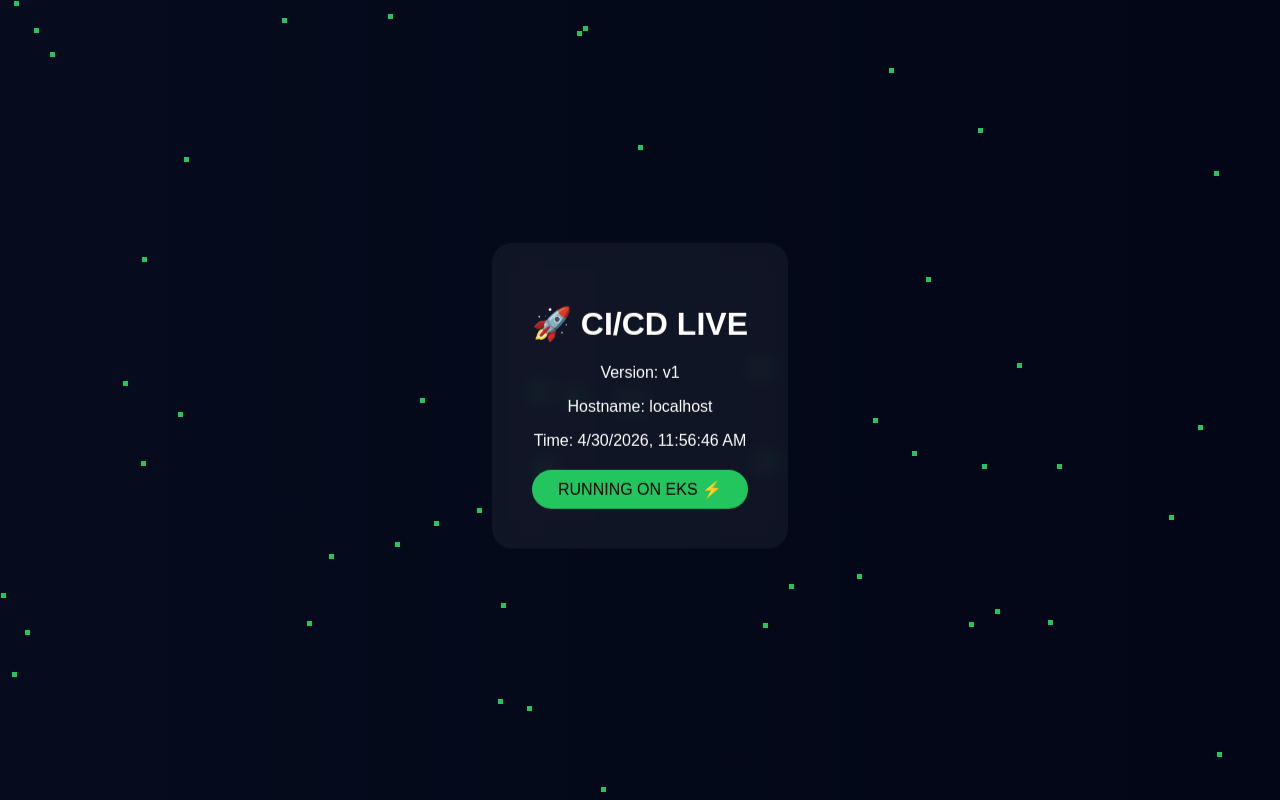
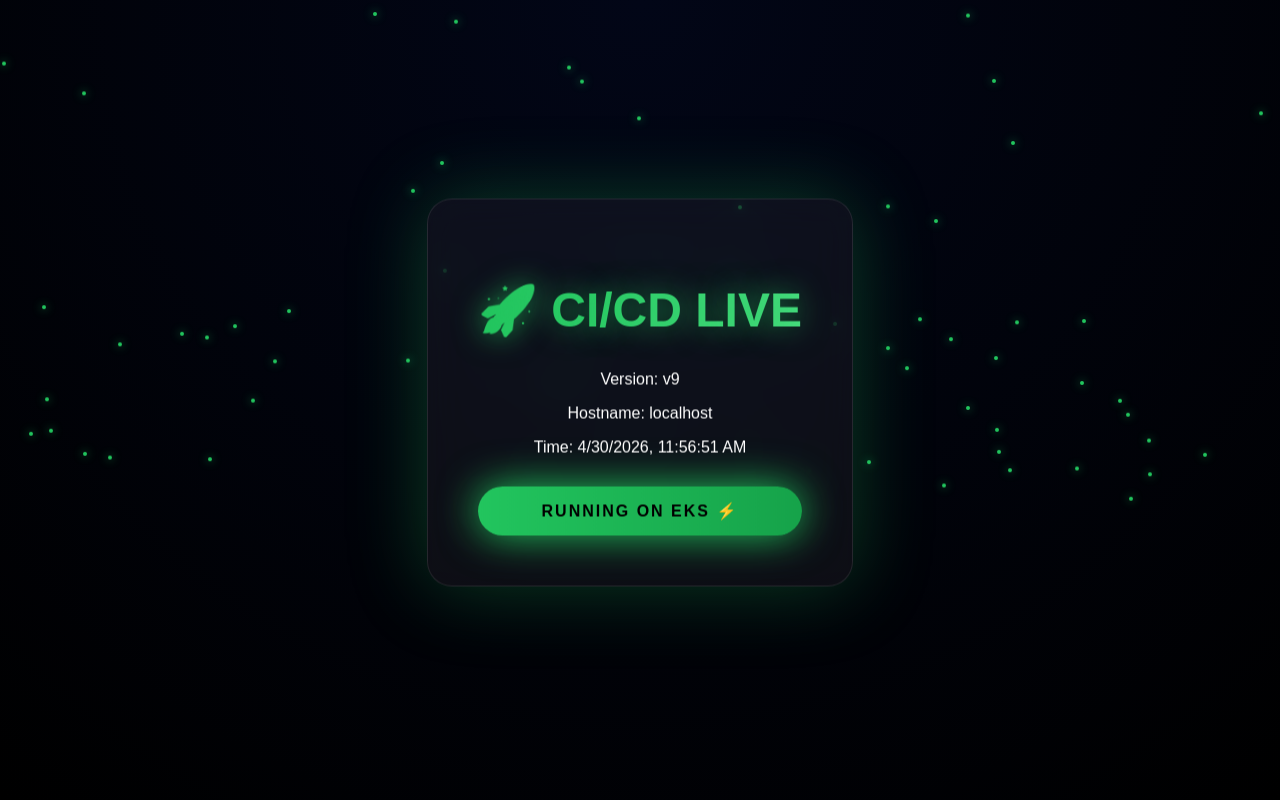
Before and after one commit to mintukumarpatna/my-node-app, a website: page public/index.html in a window 1280 px wide. Drawn offline with Linux system fonts and the light colour scheme.

Commit message:
new appjs.code

```diff
--- a/public/script.js
+++ b/public/script.js
@@ -1,17 +1,20 @@
-document.getElementById("version").innerText = "Version: v1";
+// Dynamic values
+document.getElementById("version").innerText = "Version: v" + Math.floor(Math.random()*10);
 document.getElementById("hostname").innerText = "Hostname: " + window.location.hostname;
 document.getElementById("time").innerText = "Time: " + new Date().toLocaleString();
 
-// particles
+// PARTICLES (cool floating neon effect)
 const container = document.querySelector('.particles');
 
-for (let i = 0; i < 50; i++) {
+for (let i = 0; i < 80; i++) {
   const dot = document.createElement('span');
-  dot.style.position = 'absolute';
-  dot.style.width = '5px';
-  dot.style.height = '5px';
-  dot.style.background = '#22c55e';
   dot.style.left = Math.random() * 100 + '%';
-  dot.style.top = Math.random() * 100 + '%';
+  dot.style.animationDuration = (5 + Math.random() * 10) + 's';
   container.appendChild(dot);
 }
+
+// Smooth live time update
+setInterval(() => {
+  document.getElementById("time").innerText =
+    "Time: " + new Date().toLocaleString();
+}, 1000);
--- a/public/style.css
+++ b/public/style.css
@@ -1,19 +1,12 @@
 body {
   margin: 0;
-  font-family: Arial;
-  background: linear-gradient(270deg, #020617, #0f172a, #020617);
-  background-size: 600% 600%;
-  animation: bgMove 10s ease infinite;
+  font-family: 'Poppins', sans-serif;
+  background: radial-gradient(circle at top, #020617, #000000);
   color: white;
   overflow: hidden;
 }
 
-@keyframes bgMove {
-  0% { background-position: 0% 50%; }
-  50% { background-position: 100% 50%; }
-  100% { background-position: 0% 50%; }
-}
-
+/* Center card */
 .container {
   display: flex;
   justify-content: center;
@@ -21,24 +14,63 @@
   height: 100vh;
 }
 
+/* Glass card */
 .card {
+  padding: 50px;
+  border-radius: 25px;
+  text-align: center;
+  backdrop-filter: blur(20px);
   background: rgba(255,255,255,0.05);
-  padding: 40px;
-  border-radius: 20px;
-  text-align: center;
-  backdrop-filter: blur(10px);
-  animation: float 3s infinite;
+  border: 1px solid rgba(255,255,255,0.1);
+  box-shadow: 0 0 80px rgba(34,197,94,0.3);
+  animation: float 4s ease-in-out infinite;
 }
 
+/* Floating animation */
 @keyframes float {
   0%,100% { transform: translateY(0); }
-  50% { transform: translateY(-10px); }
+  50% { transform: translateY(-15px); }
 }
 
+/* Title */
+h1 {
+  font-size: 48px;
+  background: linear-gradient(90deg, #22c55e, #4ade80);
+  -webkit-background-clip: text;
+  -webkit-text-fill-color: transparent;
+  text-shadow: 0 0 30px rgba(34,197,94,0.7);
+}
+
+/* Badge */
 .badge {
+  margin-top: 30px;
+  padding: 15px;
+  border-radius: 50px;
+  background: linear-gradient(90deg, #22c55e, #16a34a);
+  color: black;
+  font-weight: bold;
+  letter-spacing: 2px;
+  animation: pulse 2s infinite;
+}
+
+@keyframes pulse {
+  0% { box-shadow: 0 0 10px #22c55e; }
+  50% { box-shadow: 0 0 40px #22c55e; }
+  100% { box-shadow: 0 0 10px #22c55e; }
+}
+
+/* Neon moving particles */
+.particles span {
+  position: absolute;
+  width: 4px;
+  height: 4px;
   background: #22c55e;
-  color: black;
-  padding: 10px;
-  border-radius: 20px;
-  margin-top: 20px;
+  border-radius: 50%;
+  box-shadow: 0 0 10px #22c55e;
+  animation: move 10s linear infinite;
 }
+
+@keyframes move {
+  0% { transform: translateY(100vh); }
+  100% { transform: translateY(-10vh); }
+}
```
